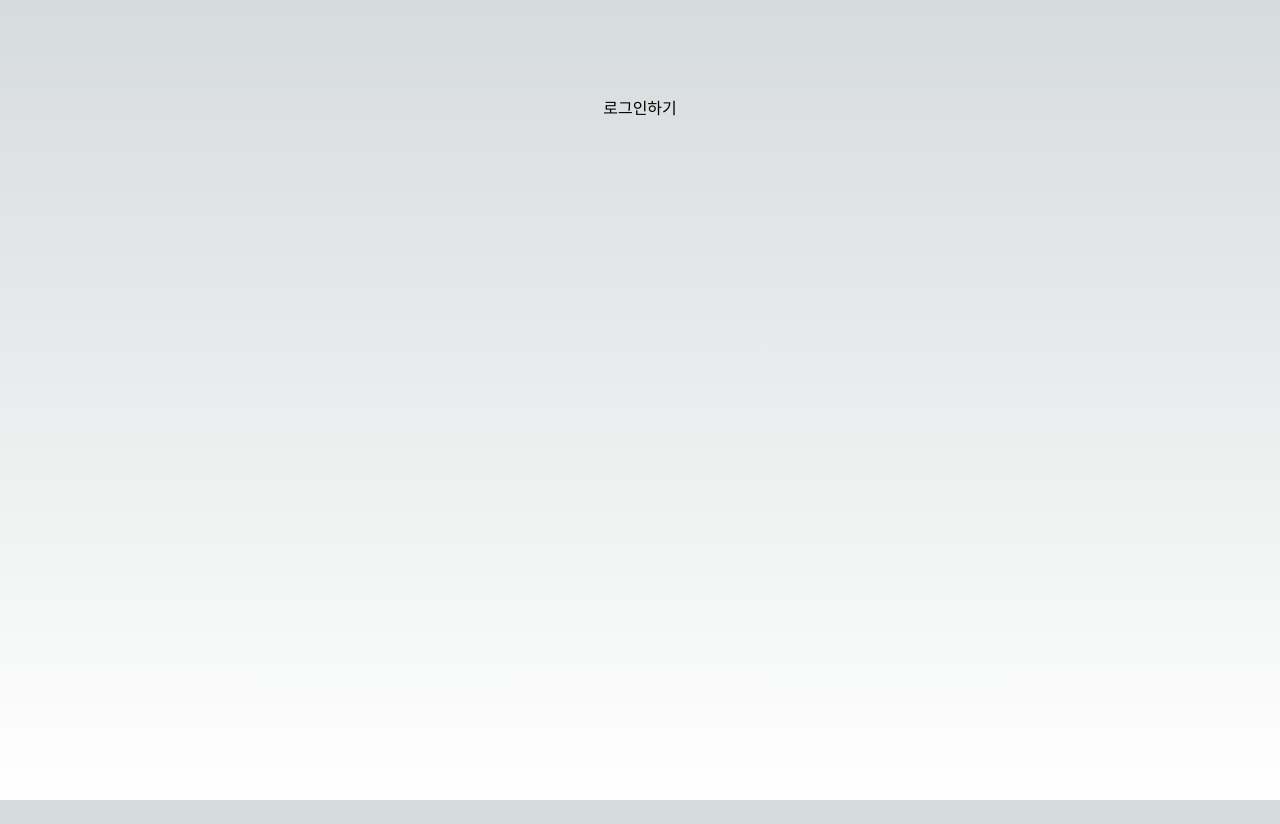
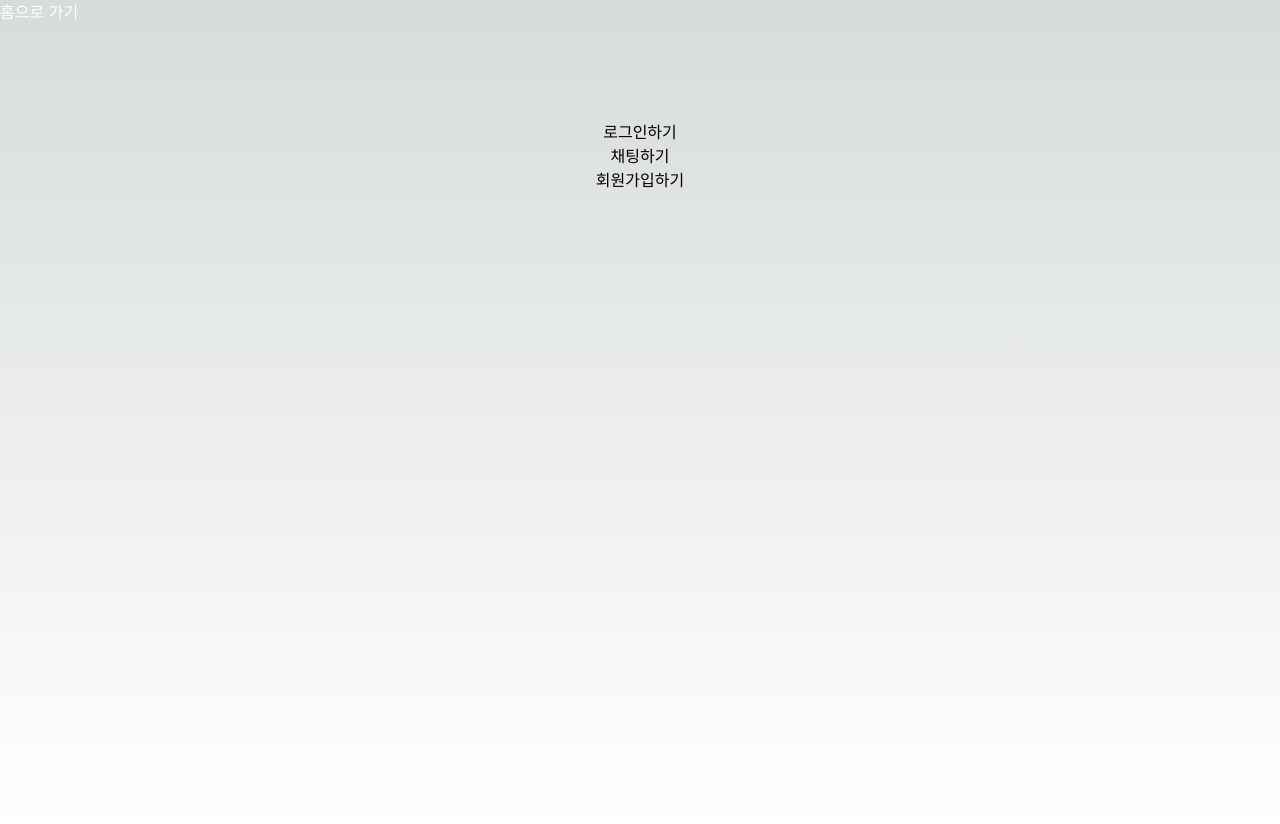
Before and after one commit to Lovilind/web-client-chat, a Next.js app: page / in a window 1280 px wide. Before the commit the page ends 800 px from the top, so only its background shows below. Built offline with nearby package versions, Linux system fonts and the light colour scheme.

Commit message:
feat: 폴더 구조 정의

```diff
--- /dev/null
+++ b/app/(route)/chat/page.tsx
@@ -0,0 +1,3 @@
+export default function ChatPage() {
+  return <div>채팅 페이지!!</div>;
+}
--- /dev/null
+++ b/app/(route)/register/page.tsx
@@ -0,0 +1,3 @@
+export default function RegisterPage() {
+  return <div>회원가입 페이지!!</div>;
+}
--- a/app/layout.tsx
+++ b/app/layout.tsx
@@ -1,5 +1,6 @@
 import type { Metadata } from 'next';
 import { Inter } from 'next/font/google';
+import Link from 'next/link';
 import './globals.css';
 
 const inter = Inter({ subsets: ['latin'] });
@@ -16,6 +17,10 @@ export default function RootLayout({
 }) {
   return (
     <html lang="en">
+      <Link href={'/'} className="text-white">
+        홈으로 가기
+      </Link>
+
       <body className={inter.className}>{children}</body>
     </html>
   );
--- a/app/page.tsx
+++ b/app/page.tsx
@@ -2,9 +2,15 @@ import Link from 'next/link';
 
 export default function Home() {
   return (
-    <main className="flex min-h-screen flex-col items-center justify-between p-24">
+    <main className="flex min-h-screen flex-col items-center justify-start p-24">
       <Link href={'/login'}>
         <button>로그인하기</button>
+      </Link>
+      <Link href={'/chat'}>
+        <button>채팅하기</button>
+      </Link>
+      <Link href={'/register'}>
+        <button>회원가입하기</button>
       </Link>
     </main>
   );
--- a/package.json
+++ b/package.json
@@ -3,7 +3,7 @@
   "version": "0.1.0",
   "private": true,
   "scripts": {
-    "dev": "next dev",
+    "dev": "next dev -p 3001",
     "build": "next build",
     "start": "next start",
     "lint": "next lint"
```
Also changed, not shown: app/(route)/login/page.tsx (renamed from app/login/page.tsx), app/(route)/neighbors/page.tsx (added).
